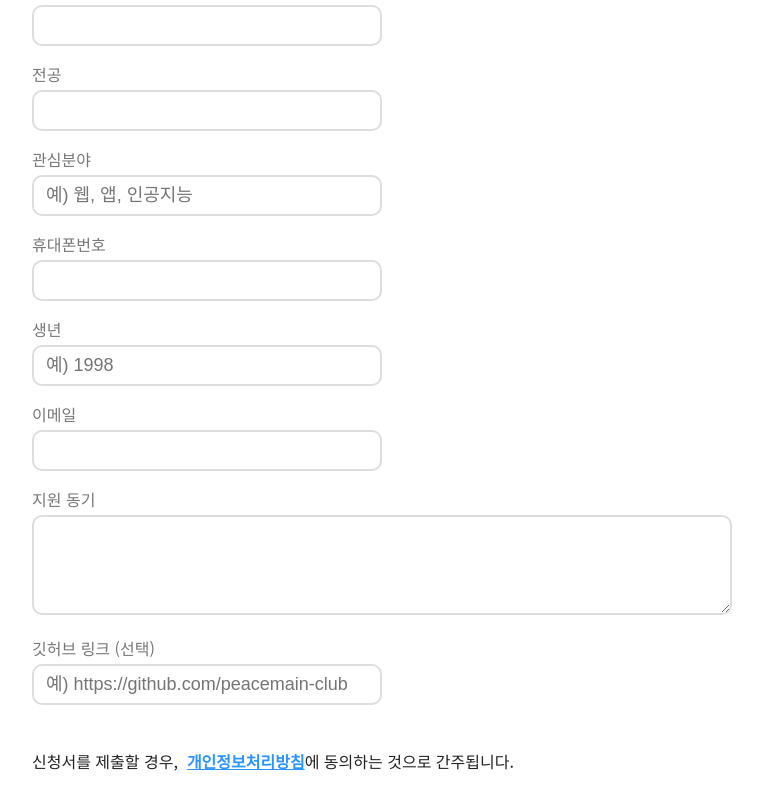
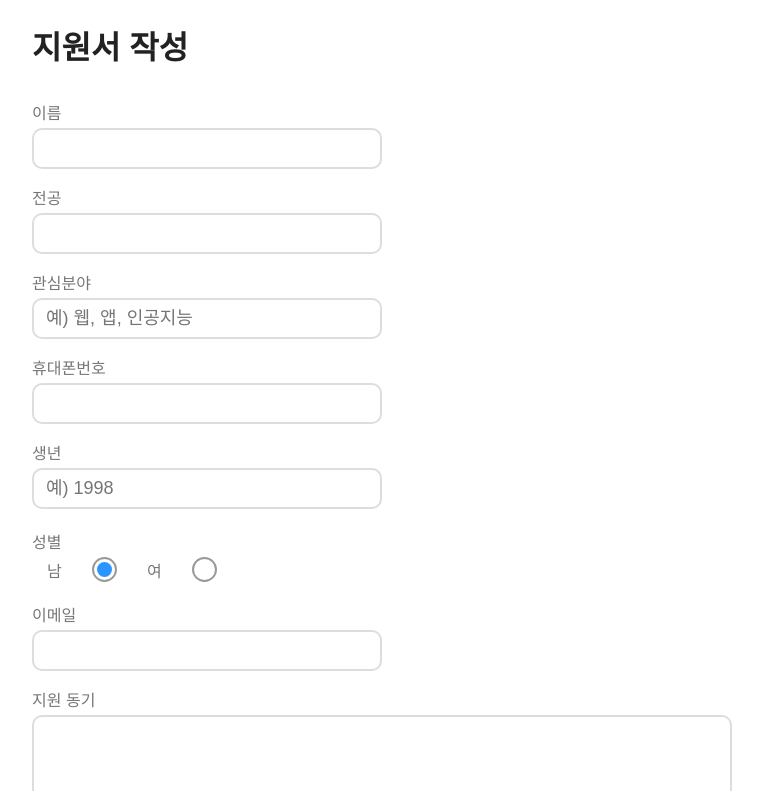
Before and after one commit to peacemain-club/peacemain-club.github.io, a React (Create React App) app: page /apply in a window 1280 px wide. Shown: the part 932-1723 px from the top of the page, without its empty margins (258-1021 px from the left). Built offline with nearby package versions, Linux system fonts and the light colour scheme; no server answers.

Commit message:
Update: 지원페이지 수정

```diff
--- /dev/null
+++ b/src/components/binary.tsx
@@ -0,0 +1,94 @@
+import React from 'react';
+import styled from 'styled-components';
+
+interface BinaryProps {
+  label: string,
+  leftLabel: string,
+  rightLabel: string,
+  state: boolean,
+  onClickLeft: () => void;
+  onClickRight: () => void;
+}
+
+const Container = styled.div`
+  display: flex;
+  flex-direction: column;
+  justify-content: space-around;
+  padding: 12px 0;
+`;
+
+const Label = styled.div`
+  color: #777;
+  margin-bottom: 4px;
+`;
+
+const ButtonArea = styled.div`
+  display: flex;
+  flex-direction: row;
+  width: 200px;
+`;
+
+const ButtonWrapper = styled.div`
+  display: flex;
+  flex-direction: row;
+  width: 100px;
+  justify-content: space-around;
+  align-items: center;
+`;
+
+const ButtonLabel = styled.div`
+  font-size: 1rem;
+  color: #777;
+`;
+
+const ButtonOutline = styled.div`
+  display: flex;
+  justify-content: center;
+  align-items: center;
+  width: 25px;
+  height: 25px;
+  border-radius: 13px;
+  border: 2px solid #999;
+`;
+
+const ButtonChecked = styled.div<{checked: boolean}>`
+  width: 15px;
+  height: 15px;
+  border-radius: 8px;
+  background-color: ${(props) => props.checked && '#2b95ff'};
+  transition: all 0.3s;
+  cursor: pointer;
+`;
+
+function Binary(props: BinaryProps): React.ReactElement {
+  const {
+    label,
+    leftLabel,
+    rightLabel,
+    state,
+    onClickLeft,
+    onClickRight,
+  } = props;
+
+  return (
+    <Container>
+      <Label>{label}</Label>
+      <ButtonArea>
+        <ButtonWrapper>
+          <ButtonLabel>{leftLabel}</ButtonLabel>
+          <ButtonOutline onClick={onClickLeft}>
+            <ButtonChecked checked={state} />
+          </ButtonOutline>
+        </ButtonWrapper>
+        <ButtonWrapper>
+          <ButtonLabel>{rightLabel}</ButtonLabel>
+          <ButtonOutline onClick={onClickRight}>
+            <ButtonChecked checked={!state} />
+          </ButtonOutline>
+        </ButtonWrapper>
+      </ButtonArea>
+    </Container>
+  );
+}
+
+export default Binary;
--- a/src/pages/apply.tsx
+++ b/src/pages/apply.tsx
@@ -6,6 +6,7 @@ import Header from 'components/header';
 import Button from 'components/button';
 import Input from 'components/input';
 import TextArea from 'components/textarea';
+import Binary from 'components/binary';
 
 import useInput from 'utils/useInput';
 import submitApplication from 'utils/submitApplication';
@@ -87,6 +88,7 @@ const TimeworkSubtitle = styled.div`
 
 function Apply(): React.ReactElement {
   const [submit_loading, setSubmitLoading] = useState(false);
+  const [is_male, setIsMale] = useState(true);
 
   const history = useHistory();
   const TIME_END = new Date('2021.2.28 23:59:59').getTime();
@@ -99,7 +101,6 @@ function Apply(): React.ReactElement {
     phone: '',
     birth_year: '',
     email: '',
-    is_male: true,
     application_statement: '',
     portfolio_url: '',
   });
@@ -163,6 +164,10 @@ function Apply(): React.ReactElement {
 
     setSubmitLoading(true);
 
+    state.is_male = is_male;
+
+    console.log(state);
+
     submitApplication(state, (success: boolean) => {
       if (success) {
         alert('지원이 완료되었습니다. 궁금한 점은 peacemain@kakao.com으로 문의주시기 바랍니다.');
@@ -187,6 +192,8 @@ function Apply(): React.ReactElement {
           <Statement>2월 1일 ~ 2월 19일</Statement>
           <Subtitle>지원방법</Subtitle>
           <Statement>피스메인 홈페이지(peacemain-club.github.io)에서 지원</Statement>
+          <Subtitle>문의사항</Subtitle>
+          <Statement>peacemain@kakao.com으로 문의부탁드립니다.</Statement>
           <Subtitle>모집일정</Subtitle>
           <TimelineWrapper>
             <TimeWrapper>
@@ -263,6 +270,14 @@ function Apply(): React.ReactElement {
                   placeholder='예) 1998'
                   validity
                 />
+                <Binary
+                  label='성별'
+                  leftLabel='남'
+                  rightLabel='여'
+                  state={is_male}
+                  onClickLeft={() => setIsMale(true)}
+                  onClickRight={() => setIsMale(false)}
+                />
                 <Input
                   label='이메일'
                   name='email'
```
